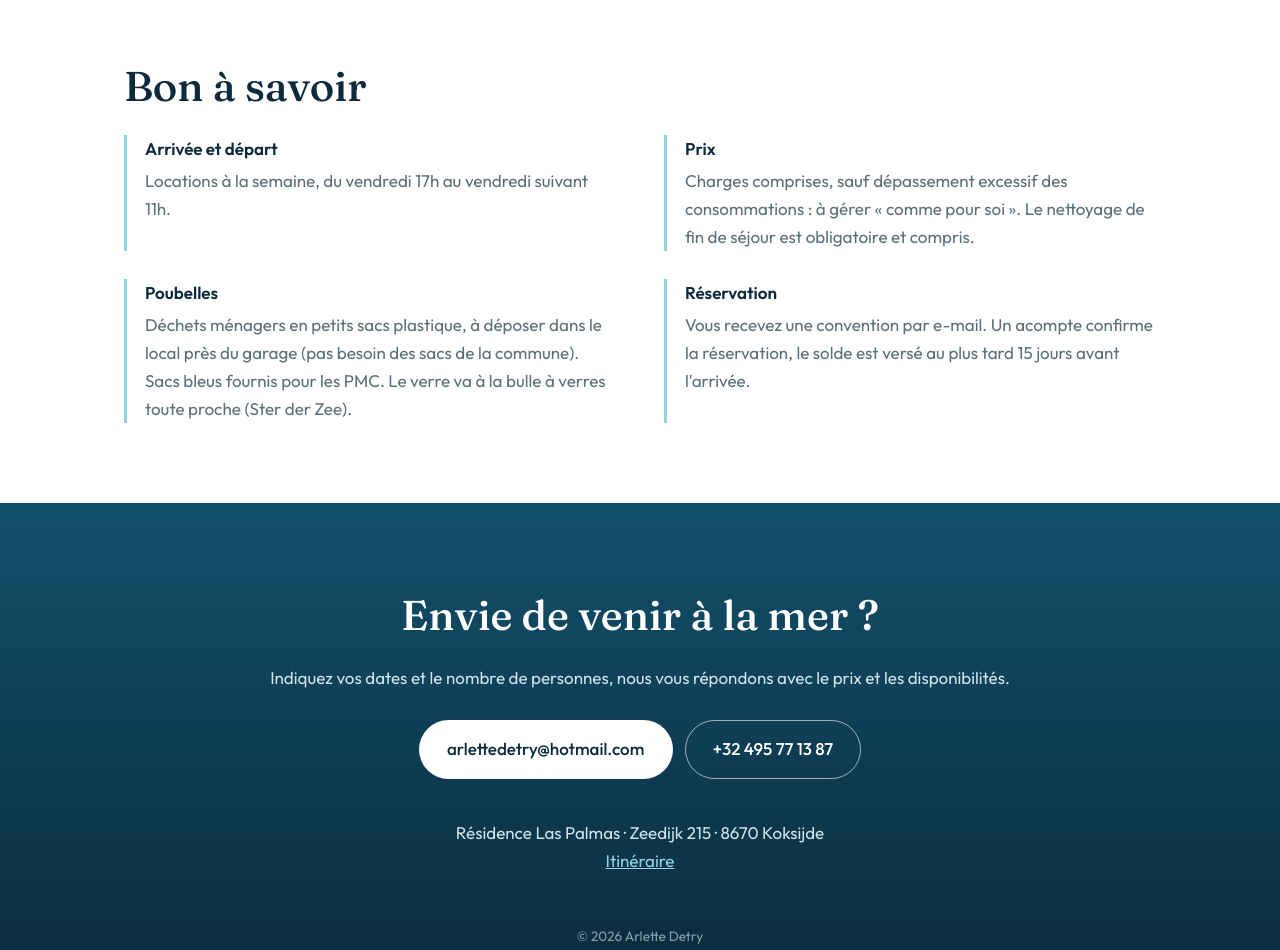
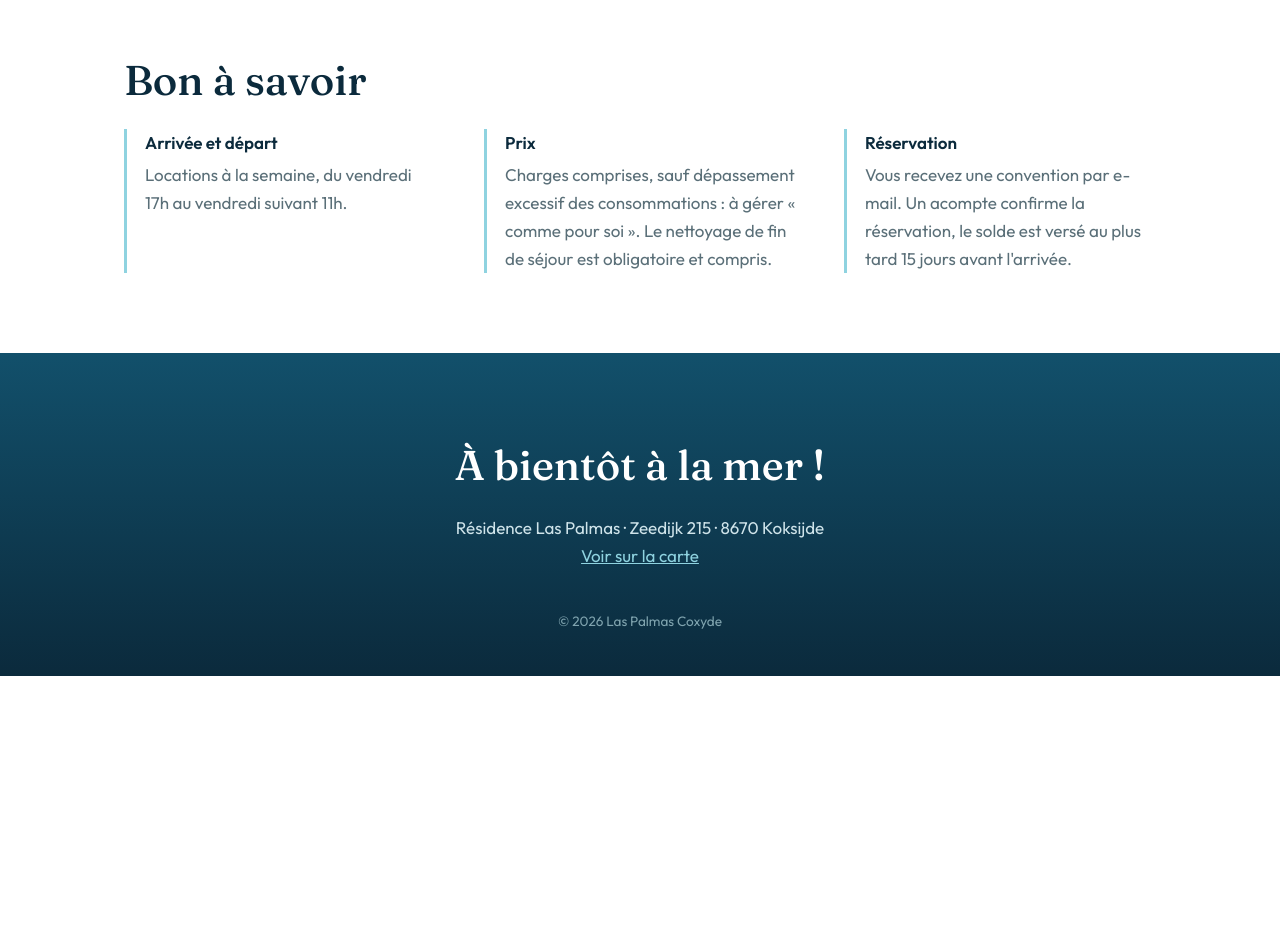
Before and after one commit to Mindyourbiz9000/coxyde, a plain HTML site: page site/index.html in a window 1280 px wide. Shown: the part 1820-2770 px from the top of the page. After the commit the page ends 2496 px from the top, so only its background shows below. Drawn offline with Linux system fonts and the light colour scheme.

Commit message:
Site public : retrait des coordonnées de contact et des infos poubelles
Ces informations sont transmises au locataire après la réservation.

Co-Authored-By: Claude Opus 5.5 <noreply@anthropic.com>
Claude-Session: https://claude.ai/code/session_01KgLA5Znu9b8XZLFzYT8NTb

```diff
--- a/site/css/style.css
+++ b/site/css/style.css
@@ -42,7 +42,7 @@ a { color: var(--sea); }
   position: relative; color: #fff; overflow: hidden;
   background: linear-gradient(180deg, #0f3a52 0%, #1b6b88 55%, #6fb2c3 100%);
 }
-.topbar { display: flex; justify-content: space-between; align-items: center; max-width: 1080px; margin: 0 auto; padding: 22px 24px; }
+.topbar { display: flex; justify-content: flex-start; align-items: center; max-width: 1080px; margin: 0 auto; padding: 22px 24px; }
 .brand { font-family: "Fraunces", serif; font-size: 1.35rem; }
 .brand small { font-family: "Outfit", sans-serif; font-size: .75rem; letter-spacing: .2em; text-transform: uppercase; opacity: .7; margin-left: 6px; }
 .hero-inner { position: relative; z-index: 2; max-width: 1080px; margin: 0 auto; padding: 60px 24px 170px; }
@@ -79,7 +79,7 @@ a { color: var(--sea); }
 .gallery figure.missing { display: none; }
 
 /* Bon à savoir */
-.infos { margin: 0; display: grid; grid-template-columns: 1fr 1fr; gap: 28px 48px; }
+.infos { margin: 0; display: grid; grid-template-columns: repeat(3, 1fr); gap: 28px 48px; }
 .infos div { border-left: 3px solid var(--lagoon); padding-left: 18px; }
 .infos dt { font-weight: 600; color: var(--deep); margin-bottom: 4px; }
 .infos dd { margin: 0; color: var(--muted); }
@@ -90,7 +90,7 @@ a { color: var(--sea); }
 .contact p { color: #cfe4ea; }
 .actions { display: flex; gap: 12px; justify-content: center; flex-wrap: wrap; margin: 28px 0 40px; }
 .address a { color: var(--lagoon); }
-.footer { font-size: .85rem; margin-top: 50px; color: #7fa3ae !important; }
+.footer { font-size: .85rem; margin-top: 40px; color: #7fa3ae !important; }
 
 /* Visionneuse */
 .lightbox { position: fixed; inset: 0; background: rgba(6,32,46,.95); z-index: 100; display: flex; align-items: center; justify-content: center; }
--- a/site/index.html
+++ b/site/index.html
@@ -20,7 +20,6 @@
 <header class="hero">
   <div class="topbar">
     <span class="brand">Las Palmas <small>Coxyde</small></span>
-    <a href="#contact" class="btn btn-light btn-small">Réserver</a>
   </div>
 
   <div class="hero-inner">
@@ -81,25 +80,19 @@
       <dl class="infos">
         <div><dt>Arrivée et départ</dt><dd>Locations à la semaine, du vendredi 17h au vendredi suivant 11h.</dd></div>
         <div><dt>Prix</dt><dd>Charges comprises, sauf dépassement excessif des consommations : à gérer « comme pour soi ». Le nettoyage de fin de séjour est obligatoire et compris.</dd></div>
-        <div><dt>Poubelles</dt><dd>Déchets ménagers en petits sacs plastique, à déposer dans le local près du garage (pas besoin des sacs de la commune). Sacs bleus fournis pour les PMC. Le verre va à la bulle à verres toute proche (Ster der Zee).</dd></div>
         <div><dt>Réservation</dt><dd>Vous recevez une convention par e-mail. Un acompte confirme la réservation, le solde est versé au plus tard 15 jours avant l'arrivée.</dd></div>
       </dl>
     </div>
   </section>
 
-  <section class="contact" id="contact">
+  <section class="contact">
     <div class="container center">
-      <h2>Envie de venir à la mer ?</h2>
-      <p>Indiquez vos dates et le nombre de personnes, nous vous répondons avec le prix et les disponibilités.</p>
-      <div class="actions">
-        <a class="btn btn-light" href="mailto:arlettedetry@hotmail.com?subject=Demande%20de%20location%20Las%20Palmas%20Coxyde">arlettedetry@hotmail.com</a>
-        <a class="btn btn-outline-light" href="tel:+32495771387">+32 495 77 13 87</a>
-      </div>
+      <h2>À bientôt à la mer !</h2>
       <p class="address">
         Résidence Las Palmas · Zeedijk 215 · 8670 Koksijde<br>
-        <a href="https://www.google.com/maps/search/?api=1&amp;query=Zeedijk%20215%2C%208670%20Koksijde%2C%20Belgique" target="_blank" rel="noopener">Itinéraire</a>
+        <a href="https://www.google.com/maps/search/?api=1&amp;query=Zeedijk%20215%2C%208670%20Koksijde%2C%20Belgique" target="_blank" rel="noopener">Voir sur la carte</a>
       </p>
-      <p class="footer">© <span id="year"></span> Arlette Detry</p>
+      <p class="footer">© <span id="year"></span> Las Palmas Coxyde</p>
     </div>
   </section>
 
```
